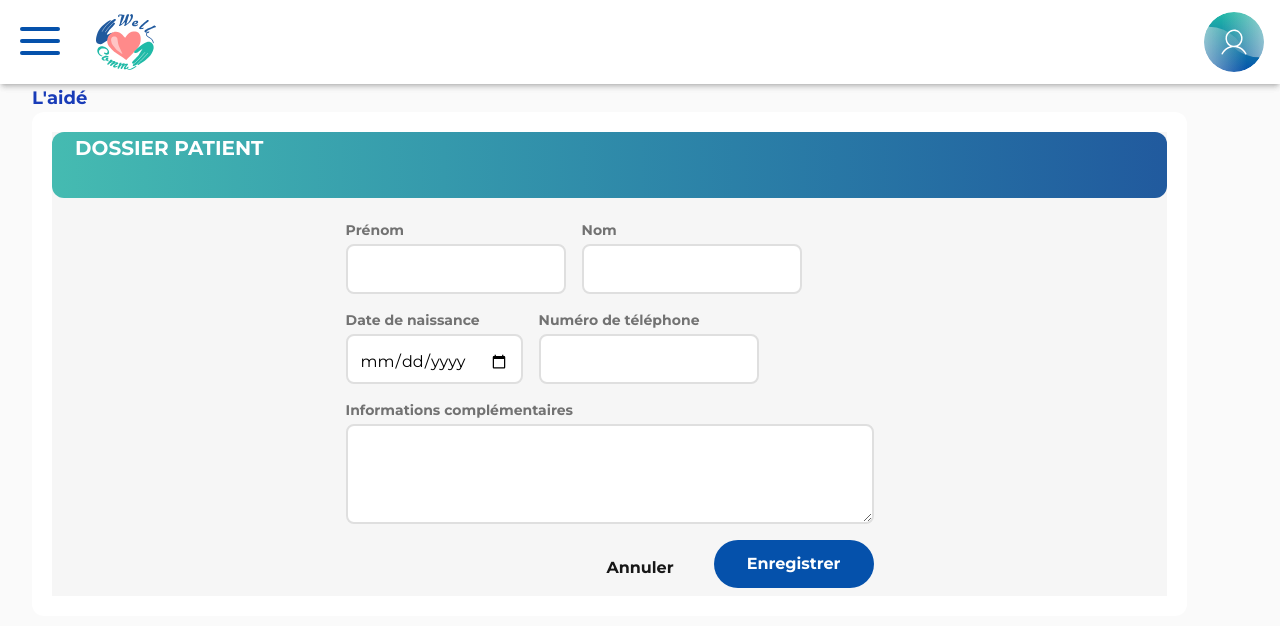
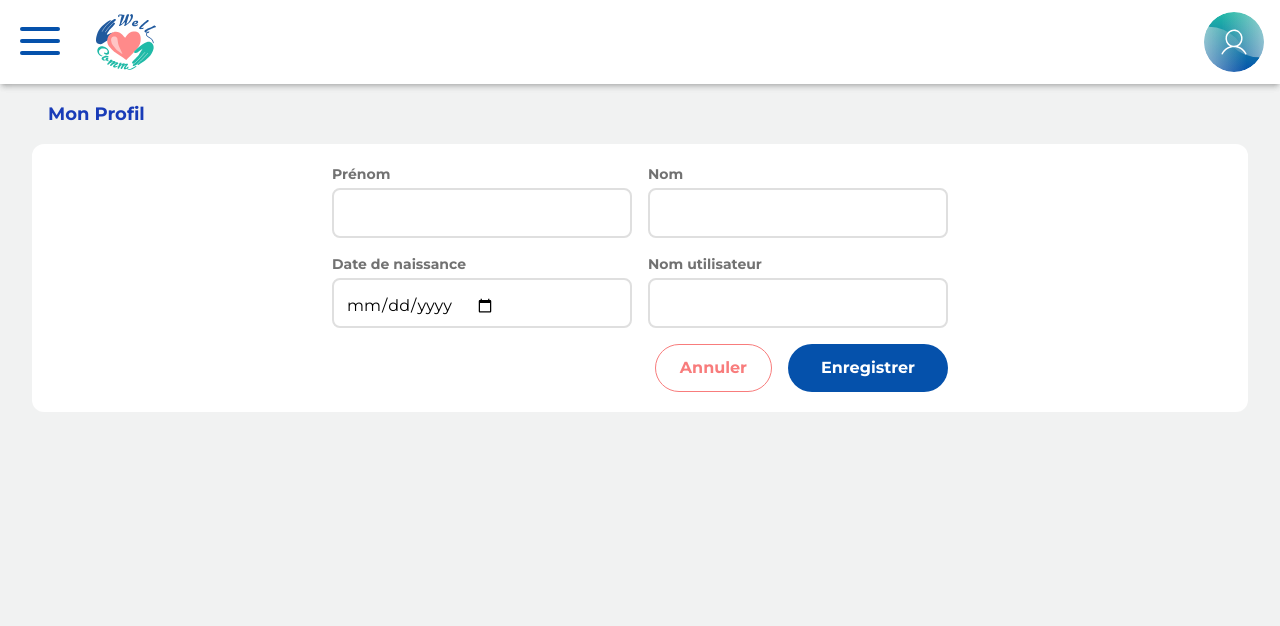
Before and after one commit to TheGamerFarmer/Well-Comm, a Next.js app in the folder site-web/: page /userSpace in a window 1280 px wide. Shown: the top 626 px of the page. Built offline with nearby package versions, Linux system fonts and the light colour scheme.

Commit message:
user profil
Signed-off-by: mieuphoriya <ledikoska12@gmail.com>

```diff
--- a/site-web/app/userSpace/layout.tsx
+++ b/site-web/app/userSpace/layout.tsx
@@ -1,6 +1,6 @@
 import HeaderLoged from "@/components/HeaderLoged";
 
-export default function UserProfil({ children }: { children: React.ReactNode }) {
+export default function UserSpace({ children }: { children: React.ReactNode }) {
     return (
 
         <div className="flex flex-col min-h-screen ">
@@ -9,7 +9,7 @@ export default function UserProfil({ children }: { children: React.ReactNode })
                 <HeaderLoged />
 
             </header>
-            <main className="bg-[#fafafa] flex-1">{children}</main>
+            <main className="bg-[#f1f2f2] flex-1">{children}</main>
 
         </div>
     )
--- a/site-web/app/userSpace/page.tsx
+++ b/site-web/app/userSpace/page.tsx
@@ -2,58 +2,41 @@
 import HeaderLoged from "@/components/HeaderLoged";
 import {Button} from "@/components/ButtonMain";
 
-export default function Page() {
+export default function UserSpace() {
     return (
-        // <>
-        //
-        //     <HeaderLoged/>
-        //
-        //     <main className="w-full">
-        //
-        //     </main>
-        //
-        // </>
 
-// --------
 <div className="mx-auto px-4 sm:px-6 lg:px-8 max-w-7xl">
-            <p className="text-lg font-bold text-blue-800">L'aidé</p>
-            <div  className="bg-[#f6f6f6] w-[95%] rounded-xl border-20 border-white">
-        <div className="w-full h-[66px] mb-[22px] pt-4 pb-4 pl-[23px] rounded-xl bg-gradient-to-r from-[#45bbb1] to-[#215a9e]">
-            <p className="w-[229px] h-[34px] font-montserrat text-xl font-bold leading-[1.7px] text-left text-[#fff]">
-                DOSSIER PATIENT
-            </p>
-        </div>
-            <form className="mx-auto max-w-132 ">
-                <div className="flex flex-col md:flex-row gap-4">
+            <p className=" p-4 text-lg font-bold text-blue-800">Mon Profil</p>
+            <div  className=" flex justify-center items-center flex-col  bg-[#ffffff] w-[100%] rounded-xl border-20 border-white">
+
+            <form className="mx-auto max-w-200 ">
+                <div className="flex flex-col md:flex-row md:gap-4">
                     <div>
                         <label className="flex font-montserrat text-sm font-bold text-left text-[#727272]">Prénom</label>
-                        <input className="h-[50px] bg-white self-stretch flex flex flex-row justify-between items-start py-[14px] ph-4 rounded-lg border #dfdfdf border-solid bg-[#fff]h-10 rounded-lg border-2 border-[#dfdfdf] mb-4 mt-1 p-3 text-black" type="text"/>
+                        <input className="w-[300px] h-[50px] bg-white self-stretch flex flex-row justify-between items-start py-[14px] ph-4 rounded-lg border #dfdfdf border-solid bg-[#fff]h-10 rounded-lg border-2 border-[#dfdfdf] mb-4 mt-1 p-3 text-black" type="text"/>
                     </div>
                     <div>
                         <label className="flex font-montserrat text-sm font-bold text-left text-[#727272]">Nom</label>
-                        <input className="h-[50px] bg-white self-stretch flex flex flex-row justify-between items-start py-[14px] ph-4 rounded-lg border #dfdfdf border-solid bg-[#fff]h-10 rounded-lg border-2 border-[#dfdfdf] mb-4 mt-1 p-3 text-black" type="text"/>
+                        <input className="w-[300px] h-[50px] bg-white self-stretch flex flex-row justify-between items-start py-[14px] ph-4 rounded-lg border #dfdfdf border-solid bg-[#fff]h-10 rounded-lg border-2 border-[#dfdfdf] mb-4 mt-1 p-3 text-black" type="text"/>
                     </div>
                 </div>
 
-                    <div className="flex flex-col md:flex-row  gap-4">
+                    <div className="flex flex-col md:flex-row md:gap-4">
                         <div>
                             <label className="flex font-montserrat text-sm font-bold text-left text-[#727272]">Date de naissance</label>
-                            <input type="date" className=" w-[256.2] h-[50px] bg-white self-stretch flex flex flex-row justify-between items-start py-[14px] ph-4 rounded-lg border #dfdfdf border-solid bg-[#fff]h-10 rounded-lg border-2 border-[#dfdfdf] mb-4 mt-1 p-3 text-black"/>
+                            <input type="date" className="w-[300px] h-[50px] bg-white self-stretch flex flex-row justify-between items-start py-[14px] ph-4 rounded-lg border #dfdfdf border-solid bg-[#fff]h-10 rounded-lg border-2 border-[#dfdfdf] mb-4 mt-1 p-3 text-black"/>
                         </div>
                         <div>
-                            <label className="flex font-montserrat text-sm font-bold text-left text-[#727272]">Numéro de téléphone</label>
-                            <input type="tel" className="h-[50px] bg-white self-stretch flex flex flex-row justify-between items-start py-[14px] ph-4 rounded-lg border #dfdfdf border-solid bg-[#fff]h-10 rounded-lg border-2 border-[#dfdfdf] mb-4 mt-1 p-3 text-black"/>
+                            <label className="flex font-montserrat text-sm font-bold text-left text-[#727272]">Nom utilisateur</label>
+                            <input className="w-[300px] h-[50px] bg-white self-stretch flex flex-row justify-between items-start py-[14px] ph-4 rounded-lg border #dfdfdf border-solid bg-[#fff]h-10 rounded-lg border-2 border-[#dfdfdf] mb-4 mt-1 p-3 text-black"/>
                         </div>
                     </div>
-                <div className="w-full">
-                <label className="flex font-montserrat text-sm font-bold text-left text-[#727272]">Informations complémentaires</label>
-                <textarea className="h-[100px] w-full bg-white self-stretch flex flex flex-row justify-between items-start py-[14px] ph-4 rounded-lg border #dfdfdf border-solid bg-[#fff]h-10 rounded-lg border-2 border-[#dfdfdf] mb-4 mt-1 p-3 text-black"></textarea>
-                </div>
+
                 <div className="flex gap-4 justify-end">
-                    <Button variant="">
+                    <Button variant="cancel" link={""}>
                         Annuler
                     </Button>
-                    <Button type="submit">
+                    <Button type="submit" link={""} variant={"primary"}>
                         Enregistrer
                     </Button>
                 </div>
```
